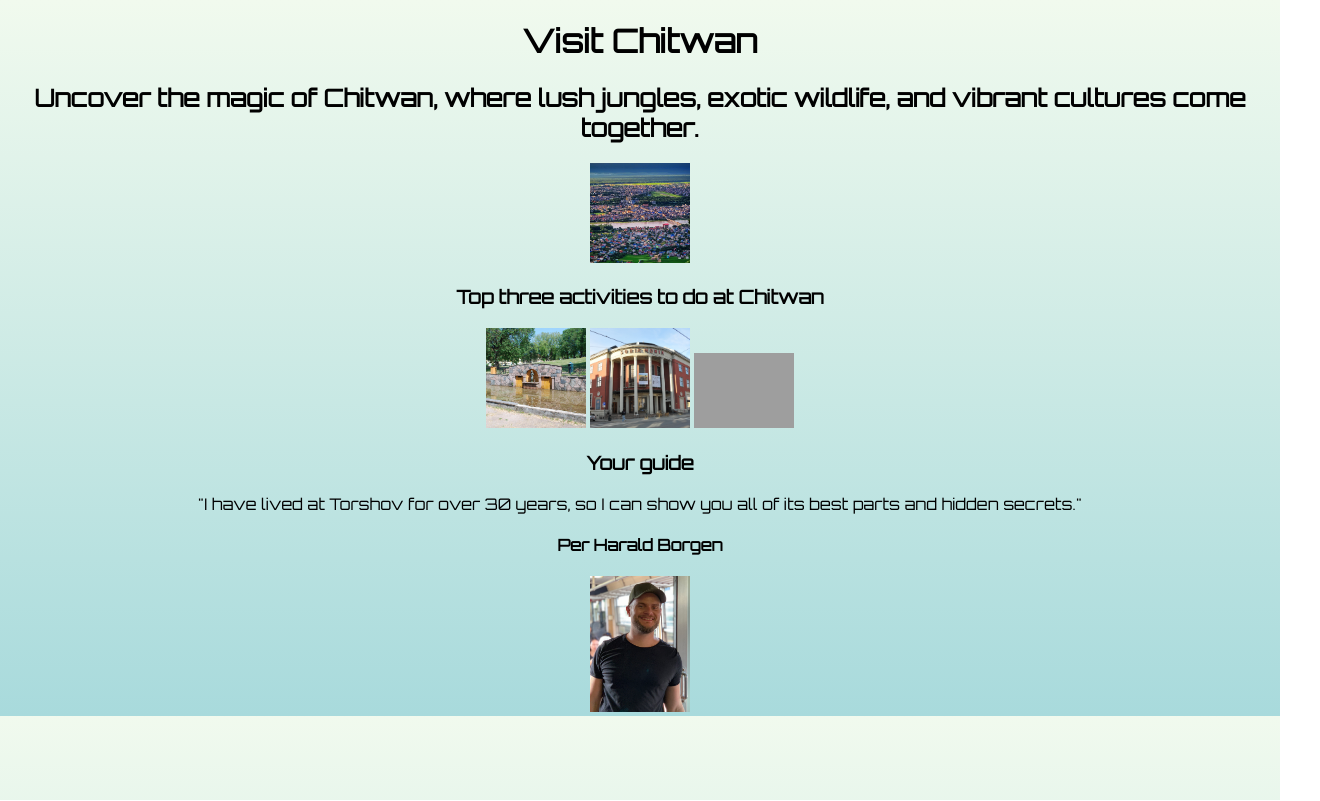
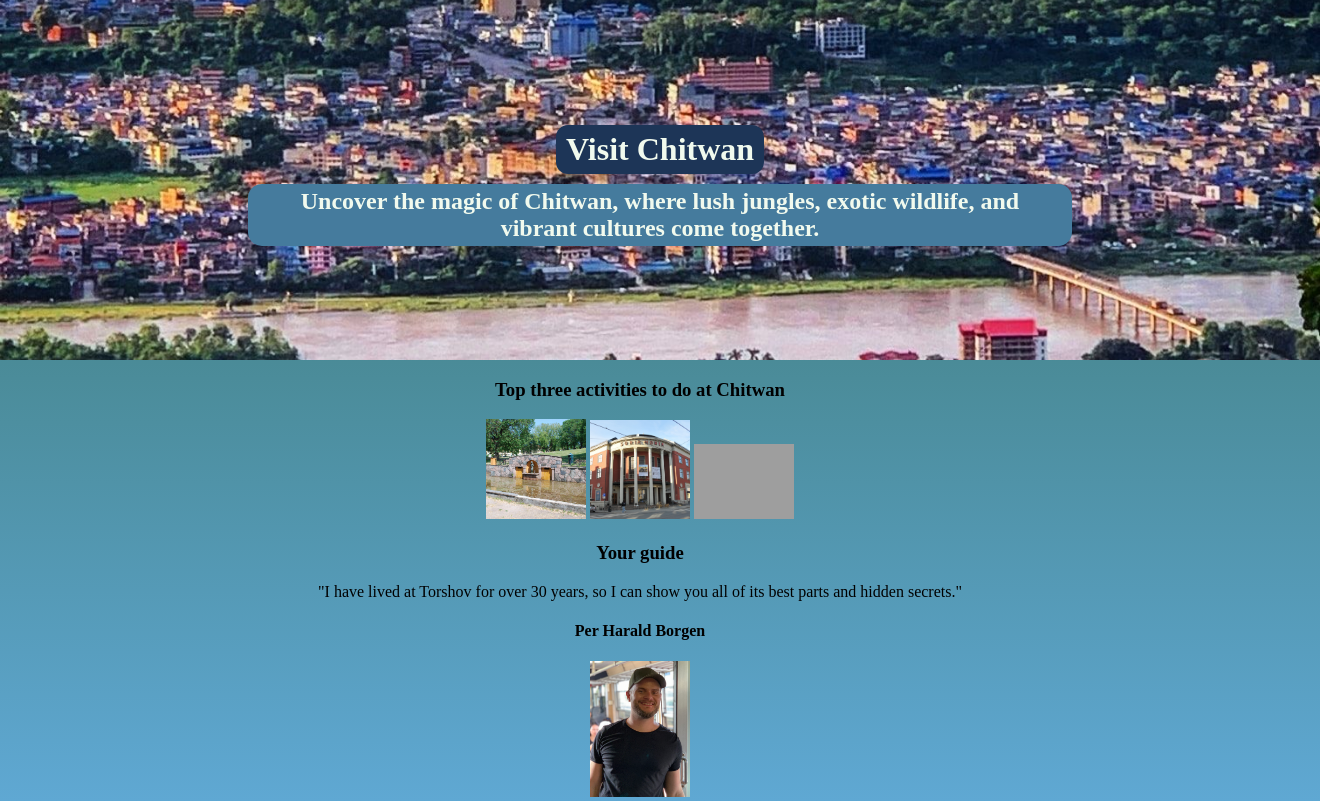
Before and after one commit to SamritBasnet7/MyHometown, a website built with Vite: page index.html in a window 1280 px wide. Shown: the whole page, 1320 px wide, since content can reach past the window. Built offline with nearby package versions, Linux system fonts and the light colour scheme; grey boxes are pictures that could not be loaded; a web font is replaced by a local one.

Commit message:
header adjustment

```diff
--- a/index.html
+++ b/index.html
@@ -1,34 +1,41 @@
 <!DOCTYPE html>
 <html>
   <head>
-        <link rel="stylesheet" href="styles.css">
-        <link rel="preconnect" href="https://fonts.googleapis.com">
-        <link rel="preconnect" href="https://fonts.gstatic.com" crossorigin>
-        <link href="https://fonts.googleapis.com/css2?family=Happy+Monkey&family=Orbitron&display=swap" rel="stylesheet">
+    <link rel="stylesheet" href="styles.css" />
+    <link rel="preconnect" href="https://fonts.googleapis.com" />
+    <link rel="preconnect" href="https://fonts.gstatic.com" crossorigin />
+    <link
+      href="https://fonts.googleapis.com/css2?family=Afacad+Flux:wght@100..1000&family=Happy+Monkey&family=Orbitron&display=swap"
+      rel="stylesheet"
+    />
   </head>
   <body>
-
     <!-- HERO SECTION -->
     <div class="hero">
-            <h1>Visit Chitwan</h1>
-            <h2>Uncover the magic of Chitwan, where lush jungles, exotic wildlife, and vibrant cultures come together.</h2>
-            <img id="hero-img" src="images/chitwan.jpg">
+      <h1 id="hero-heading">Visit Chitwan</h1>
+      <h2 id="hero-desc">
+        Uncover the magic of Chitwan, where lush jungles, exotic wildlife, and
+        vibrant cultures come together.
+      </h2>
     </div>
 
     <!-- ACTIVITIES SECTION -->
     <div class="activities">
       <h3>Top three activities to do at Chitwan</h3>
-            <img src="images/park.jpg">
-            <img src="images/theatre.jpg">
-            <img src="images/sports.jpg">
+      <img src="images/park.jpg" />
+      <img src="images/theatre.jpg" />
+      <img src="images/sports.jpg" />
     </div>
 
     <!-- GUIDE SECTION -->
     <div class="guide">
       <h3>Your guide</h3>
-            <p>"I have lived at Torshov for over 30 years, so I can show you all of its best parts and hidden secrets."</p>
+      <p>
+        "I have lived at Torshov for over 30 years, so I can show you all of its
+        best parts and hidden secrets."
+      </p>
       <h4>Per Harald Borgen</h4>
-            <img src="images/per.jpg">
+      <img src="images/per.jpg" />
     </div>
   </body>
 </html>
--- a/styles.css
+++ b/styles.css
@@ -11,13 +11,45 @@ DARK BLUE: #1D3557
 body {
   margin: 0;
   text-align: center;
-  font-family: 'Orbitron', serif;
-  font-optical-sizing: auto;
+  font-family: 'Happy Monkey', serif;
   font-weight: 400;
   font-style: normal;
-background-image: linear-gradient(#F1FAEE,#A8DADC);
+  background-image: linear-gradient(#397367, #5fa8d3);
 }
 
 img {
   width: 100px;
 }
+.hero {
+  background-image: url('images/chitwan.jpg');
+  background-size: cover;
+  background-position: center;
+  height: 45vh;
+  width: 100%;
+  display: flex;
+  flex-direction: column;
+  justify-content: center;
+  text-align: center;
+  padding: 0 20px;
+}
+#hero-heading {
+  color: #f1faee;
+  display: inline-block; /* Makes the background color fit to the text */
+  padding: 5px 15px; /* Adjust padding to make it a little wider than the text */
+  border-radius: 5px; /* Optional: adds rounded corners */
+  background-color: #1d3557;
+  max-width: 400px;
+  margin: 10px auto;
+  padding: 6px 10px;
+  border-radius: 12px;
+}
+
+#hero-desc {
+  color: #f1faee;
+  max-width: 800px; /* Optional: limits width of text */
+  margin: 0 auto; /* Centers the text */
+  background-color: #457b9d;
+  display: inline-block;
+  padding: 4px 12px;
+  border-radius: 14px;
+}
```
Lines whose indentation alone changed are shown as unchanged.
